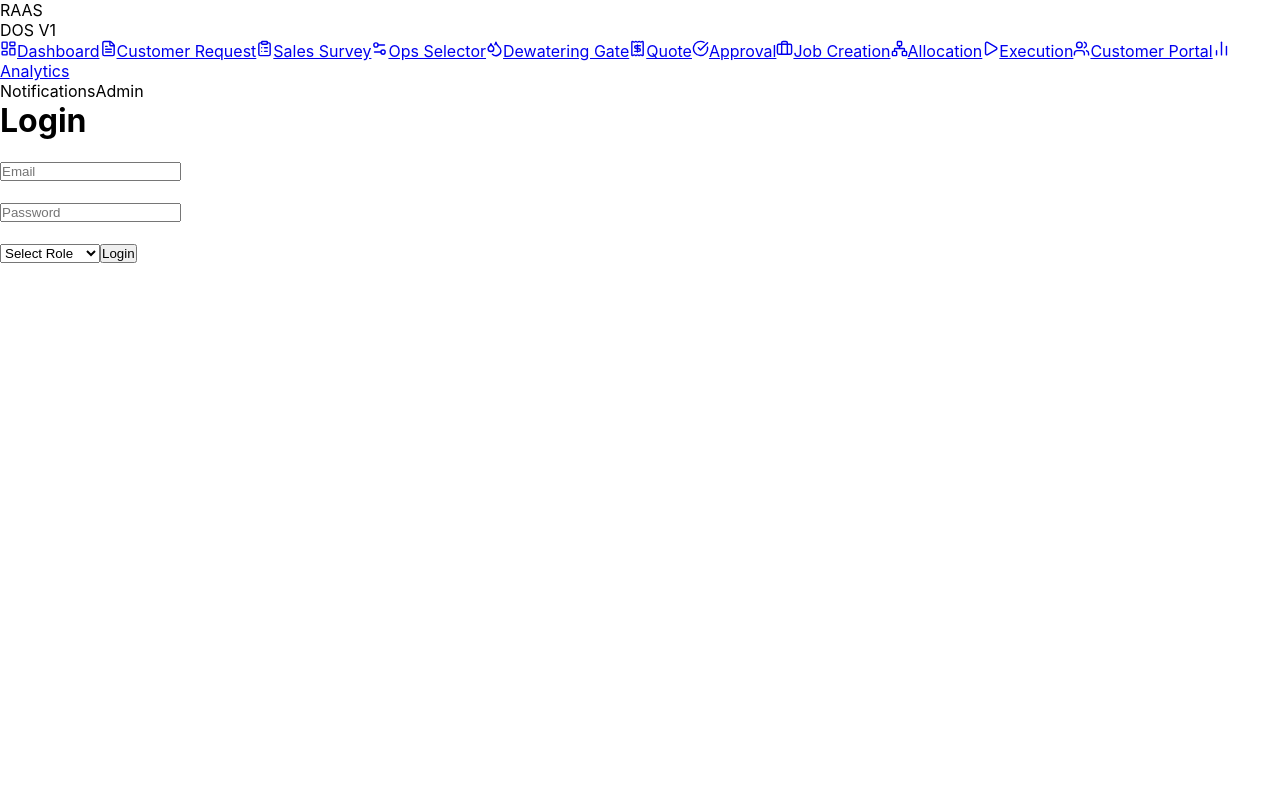
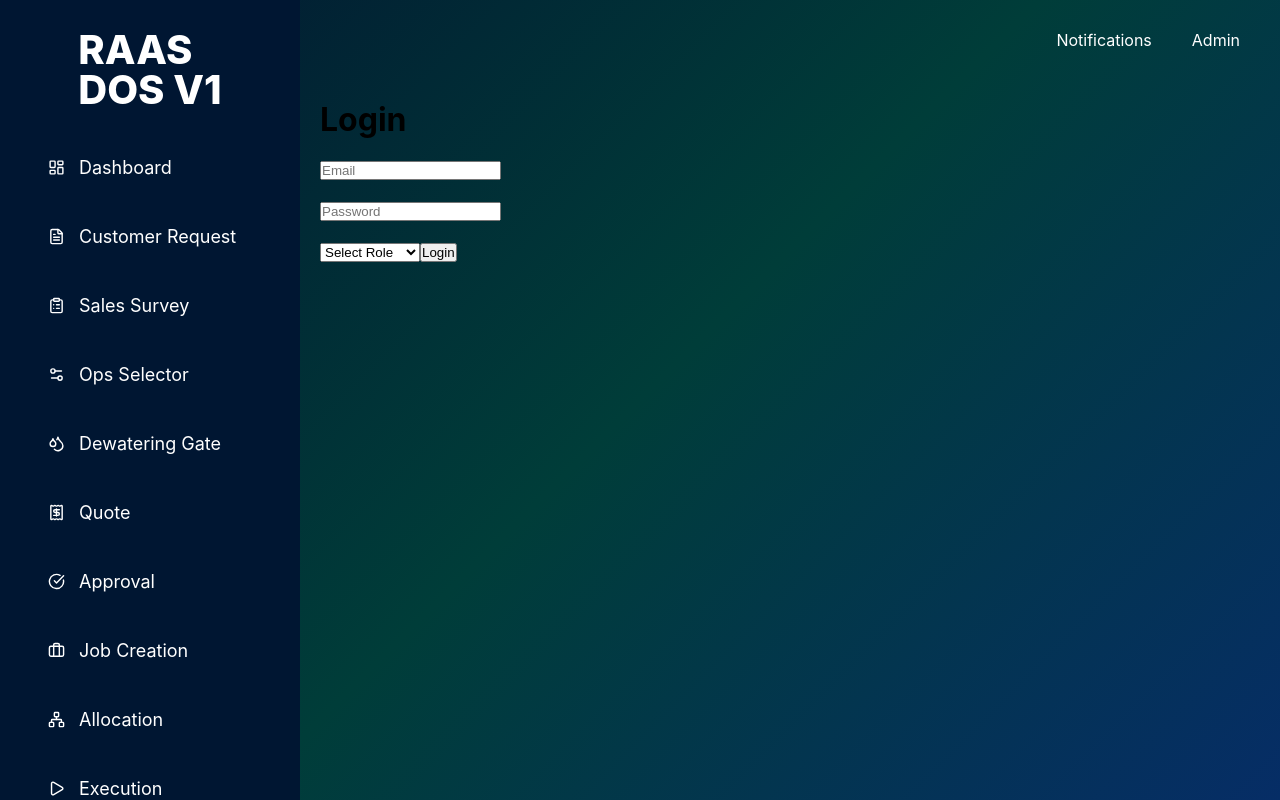
Before and after one commit to SaikarthikAyyar/RAAS-DOS, a React app in the folder frontend/: page / in a window 1280 px wide. Built offline with nearby package versions, Linux system fonts and the light colour scheme; the HTML template or start-up script is replaced by a standard one.

Commit message:
Update main.css

```diff
--- a/frontend/src/styles/main.css
+++ b/frontend/src/styles/main.css
@@ -1,39 +1,46 @@
 /* ========================================= */
-/* GLOBAL RESET */
+/* RESET */
 /* ========================================= */
 
-* {
-  margin: 0;
-  padding: 0;
-  box-sizing: border-box;
+*{
+
+margin:0;
+
+padding:0;
+
+box-sizing:border-box;
+
+}
+
+html,
+body,
+#root{
+
+width:100%;
+
+height:100%;
+
+font-family:Inter,sans-serif;
+
+overflow:hidden;
+
 }
 
 /* ========================================= */
-/* HTML + BODY */
+/* APP */
 /* ========================================= */
 
-html,
-body,
-#root {
-  width: 100%;
-  height: 100%;
-  overflow: hidden;
-  font-family: Inter, sans-serif;
-}
+.app-shell{
 
-/* ========================================= */
-/* APP LAYOUT */
-/* ========================================= */
+display:flex;
 
-.app-container {
+width:100vw;
 
-  display: flex;
+height:100vh;
 
-  width: 100%;
+background:linear-gradient(135deg,#021631,#003d39,#062d66);
 
-  height: 100vh;
-
-  background: #f4f6f9;
+overflow:hidden;
 
 }
 
@@ -41,23 +48,21 @@ body,
 /* SIDEBAR */
 /* ========================================= */
 
-.sidebar {
+.app-sidebar{
 
-  width: 300px;
+width:300px;
 
-  min-width: 300px;
+min-width:300px;
 
-  height: 100vh;
+height:100vh;
 
-  background: #001632;
+background:#001632;
 
-  display: flex;
+display:flex;
 
-  flex-direction: column;
+flex-direction:column;
 
-  padding: 40px;
-
-  gap: 14px;
+padding:30px;
 
 }
 
@@ -65,114 +70,130 @@ body,
 /* LOGO */
 /* ========================================= */
 
-.logo {
+.sidebar-logo{
 
-  color: white;
+display:flex;
 
-  font-size: 42px;
+justify-content:center;
 
-  font-weight: 800;
+align-items:center;
 
-  margin-bottom: 30px;
+margin-bottom:30px;
+
+}
+
+.sidebar-logo-text{
+
+font-size:40px;
+
+font-weight:800;
+
+color:white;
+
+line-height:1;
 
 }
 
 /* ========================================= */
-/* SIDEBAR MENU */
+/* NAVIGATION */
 /* ========================================= */
 
-.menu-item {
+.sidebar-nav{
 
-  display: flex;
+display:flex;
 
-  align-items: center;
+flex-direction:column;
 
-  gap: 14px;
+gap:14px;
 
-  height: 55px;
+}
 
-  padding: 0 16px;
+.sidebar-nav-item{
 
-  border-radius: 12px;
+display:flex;
 
-  color: white;
+align-items:center;
 
-  text-decoration: none;
+gap:14px;
 
-  font-size: 20px;
+height:55px;
 
-  transition: 0.2s;
+padding:0 18px;
+
+border-radius:12px;
+
+color:white;
+
+text-decoration:none;
+
+font-size:18px;
+
+transition:0.2s;
+
+}
+
+.sidebar-nav-item:hover{
+
+background:#0c274d;
+
+}
+
+.sidebar-nav-item.active{
+
+background:#123869;
 
 }
 
 /* ========================================= */
-/* HOVER */
+/* MAIN */
 /* ========================================= */
 
-.menu-item:hover {
+.app-main{
 
-  background: #0c274d;
+flex:1;
+
+display:flex;
+
+flex-direction:column;
+
+overflow:hidden;
 
 }
 
 /* ========================================= */
-/* ACTIVE */
+/* TOP BAR */
 /* ========================================= */
 
-.menu-item.active {
+.app-topnav{
 
-  background: #123869;
+height:80px;
+
+display:flex;
+
+justify-content:flex-end;
+
+align-items:center;
+
+gap:40px;
+
+padding:0 40px;
+
+color:white;
 
 }
 
 /* ========================================= */
-/* CONTENT AREA */
+/* PAGE */
 /* ========================================= */
 
-.content-area {
+.app-content{
 
-  flex: 1;
+flex:1;
 
-  display: flex;
+overflow-y:auto;
 
-  flex-direction: column;
+width:100%;
 
-  overflow: hidden;
+padding:20px;
 
 }
-
-/* ========================================= */
-/* TOPBAR */
-/* ========================================= */
-
-.topbar {
-
-  height: 80px;
-
-  background: white;
-
-  display: flex;
-
-  justify-content: flex-end;
-
-  align-items: center;
-
-  gap: 50px;
-
-  padding: 0 50px;
-
-  border-bottom: 1px solid #e5e7eb;
-
-}
-
-/* ========================================= */
-/* PAGE CONTAINER */
-/* ========================================= */
-
-.page-container {
-
-  flex: 1;
-
-  overflow-y: auto;
-
-}
```
